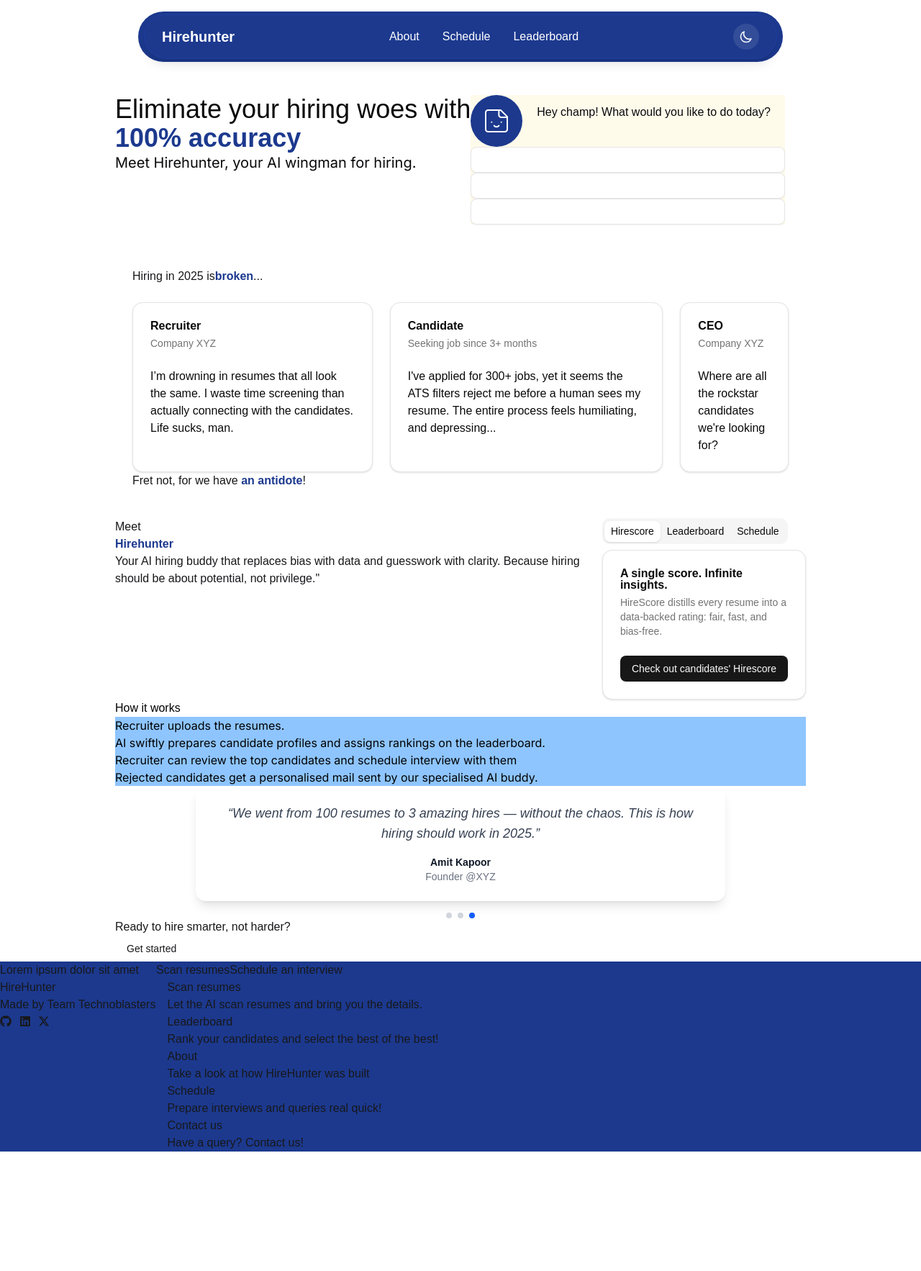
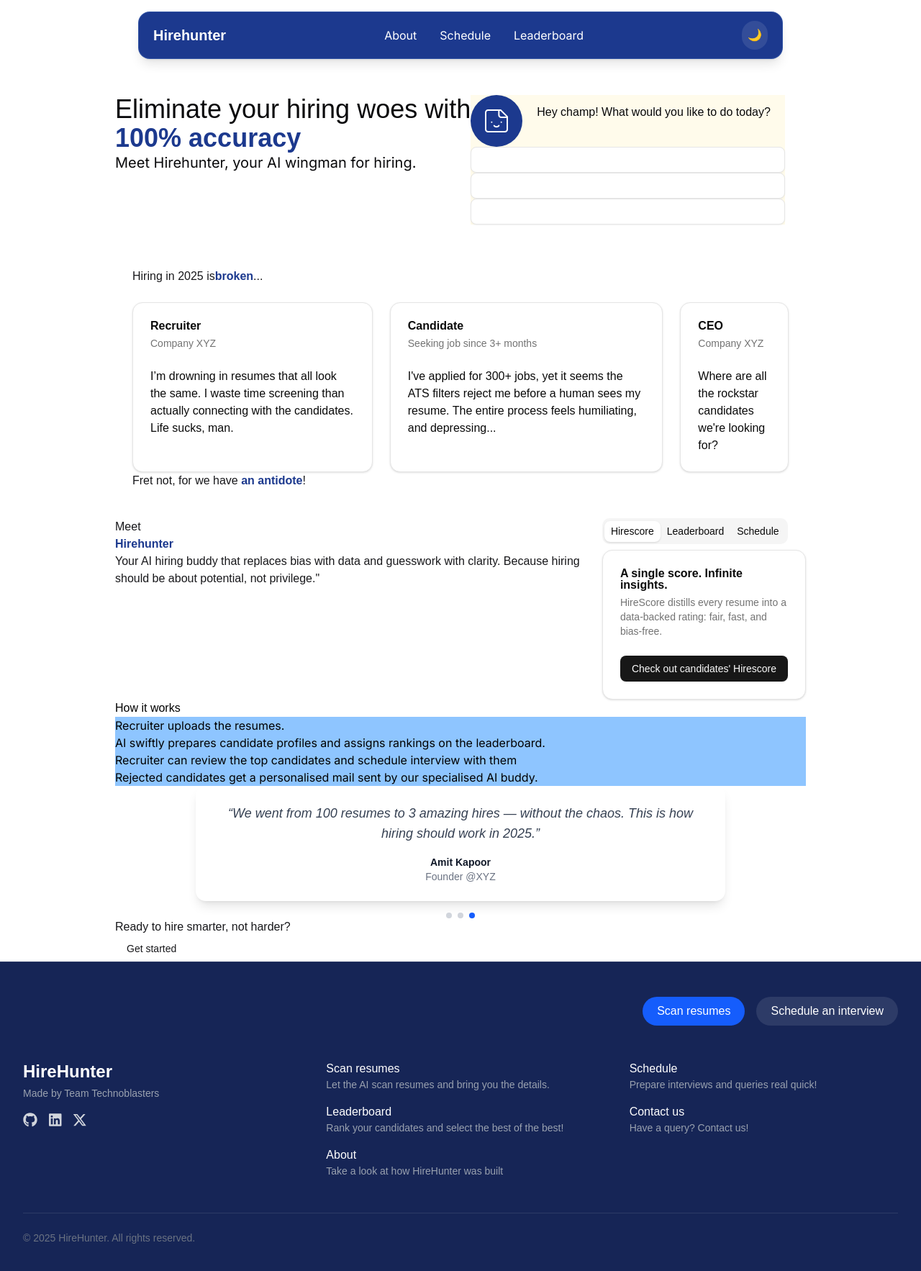
Before and after one commit to aigle-levant/hirehunter-ai, a React (Vite) app: page / in a window 1280 px wide. Shown: the top 1766 px of the page at 72% size. Before the commit the page ends 1336 px from the top, so only its background shows below. Built offline with nearby package versions, Linux system fonts and the light colour scheme; a web font is replaced by a local one.

Commit message:
Updated new look for navbar and footer

```diff
--- a/package.json
+++ b/package.json
@@ -10,8 +10,10 @@
     "preview": "vite preview"
   },
   "dependencies": {
+    "@dotlottie/react-player": "^1.6.19",
     "@fortawesome/free-brands-svg-icons": "^7.0.0",
     "@fortawesome/react-fontawesome": "^0.2.3",
+    "@lottiefiles/react-lottie-player": "^3.6.0",
     "@material-tailwind/react": "^2.1.10",
     "@radix-ui/react-dialog": "^1.1.14",
     "@radix-ui/react-dropdown-menu": "^2.1.15",
--- a/src/components/common/Footer.jsx
+++ b/src/components/common/Footer.jsx
@@ -8,66 +8,102 @@ import {
 
 export default function Footer() {
   return (
-    <footer className="fixed w-full bg-blue-900">
-      <div id="final-cta" className="flex flex-row gap-6">
-        <p>Lorem ipsum dolor sit amet</p>
-        <div id="btn-grp">
-          <button type="button">Scan resumes</button>
-          <button type="button">Schedule an interview</button>
+    <footer className="w-full bg-blue-950 text-gray-300 px-8 py-12 border-t border-white/10">
+      <div className="flex flex-col md:flex-row md:items-center md:justify-between gap-6 mb-12">
+        <p className="text-lg font-light max-w-lg"></p>
+        <div className="flex gap-4">
+          <button className="px-5 py-2 rounded-full bg-blue-600 hover:bg-blue-500 text-white transition-all">
+            Scan resumes
+          </button>
+          <button className="px-5 py-2 rounded-full bg-white/10 hover:bg-white/20 text-white transition-all">
+            Schedule an interview
+          </button>
         </div>
       </div>
-      <div id="footer-main" className="flex flex-row gap-4">
-        <div id="footer-left" className="flex flex-col">
-          <p>HireHunter</p>
-          <p>Made by Team Technoblasters</p>
-          <div id="socials" className="flex flex-row gap-3">
-            <a href="https://github.com/aigle-levant/hirehunter-ai">
-              <FontAwesomeIcon icon={faGithub} />
+
+      <div className="grid grid-cols-1 md:grid-cols-3 gap-12">
+        <div>
+          <h2 className="text-2xl font-semibold text-white">HireHunter</h2>
+          <p className="text-sm text-gray-400 mt-1">
+            Made by Team Technoblasters
+          </p>
+
+          <div className="flex gap-4 mt-4">
+            <a
+              href="https://github.com/aigle-levant/hirehunter-ai"
+              className="hover:text-white transition-colors"
+            >
+              <FontAwesomeIcon icon={faGithub} size="lg" />
             </a>
-            <a href="https://www.linkedin.com/in/prajanya-subramanian/">
-              <FontAwesomeIcon icon={faLinkedin} />
+            <a
+              href="https://www.linkedin.com/in/prajanya-subramanian/"
+              className="hover:text-white transition-colors"
+            >
+              <FontAwesomeIcon icon={faLinkedin} size="lg" />
             </a>
-            <a href="https://x.com/aiglelevant">
-              <FontAwesomeIcon icon={faXTwitter} />
+            <a
+              href="https://x.com/aiglelevant"
+              className="hover:text-white transition-colors"
+            >
+              <FontAwesomeIcon icon={faXTwitter} size="lg" />
             </a>
           </div>
         </div>
-        <div id="footer-right">
-          <div className="flex flex-col">
+
+        <div className="space-y-4">
           <div>
-              <NavLink to="/scan" className="block hover:underline">
+            <NavLink to="/scan" className="block text-white hover:underline">
               Scan resumes
             </NavLink>
-              <p>Let the AI scan resumes and bring you the details.</p>
+            <p className="text-sm text-gray-400">
+              Let the AI scan resumes and bring you the details.
+            </p>
           </div>
           <div>
-              <NavLink to="/leaderboard" className="block hover:underline">
+            <NavLink
+              to="/leaderboard"
+              className="block text-white hover:underline"
+            >
               Leaderboard
             </NavLink>
-              <p>Rank your candidates and select the best of the best!</p>
+            <p className="text-sm text-gray-400">
+              Rank your candidates and select the best of the best!
+            </p>
           </div>
           <div>
-              <NavLink to="/about" className="block hover:underline">
+            <NavLink to="/about" className="block text-white hover:underline">
               About
             </NavLink>
-              <p>Take a look at how HireHunter was built</p>
+            <p className="text-sm text-gray-400">
+              Take a look at how HireHunter was built
+            </p>
           </div>
         </div>
-          <div className="flex flex-col">
+
+        <div className="space-y-4">
           <div>
-              <NavLink to="/schedule" className="block hover:underline">
+            <NavLink
+              to="/schedule"
+              className="block text-white hover:underline"
+            >
               Schedule
             </NavLink>
-              <p>Prepare interviews and queries real quick!</p>
+            <p className="text-sm text-gray-400">
+              Prepare interviews and queries real quick!
+            </p>
           </div>
           <div>
-              <NavLink to="/contact" className="block hover:underline">
+            <NavLink to="/contact" className="block text-white hover:underline">
               Contact us
             </NavLink>
-              <p>Have a query? Contact us!</p>
+            <p className="text-sm text-gray-400">Have a query? Contact us!</p>
           </div>
         </div>
       </div>
+
+      {/* Bottom Note */}
+      <div className="mt-12 pt-6 border-t border-white/10 text-sm text-gray-500">
+        © {new Date().getFullYear()} HireHunter. All rights reserved.
       </div>
     </footer>
   );
--- /dev/null
+++ b/src/components/common/LoadingScreen.jsx
@@ -0,0 +1,14 @@
+import { DotLottiePlayer } from "@dotlottie/react-player";
+
+export default function LoadingScreen() {
+  return (
+    <div className="fixed inset-0 flex justify-center items-center bg-white z-50">
+      <DotLottiePlayer
+        src="/loading.lottie"
+        autoplay
+        loop
+        style={{ height: 500, width: 500 }}
+      />
+    </div>
+  );
+}
--- a/src/components/common/Navbar.jsx
+++ b/src/components/common/Navbar.jsx
@@ -1,14 +1,24 @@
 import { useEffect, useState } from "react";
 import { NavLink } from "react-router-dom";
+import { motion, AnimatePresence } from "framer-motion";
 
 export default function Navbar() {
   const [menuOpen, setMenuOpen] = useState(false);
   const [isDark, setIsDark] = useState(false);
+  const [showNav, setShowNav] = useState(false);
   const [scrolled, setScrolled] = useState(false);
 
   useEffect(() => {
-    const timer = setTimeout(() => setScrolled(true), 1000);
+    const timer = setTimeout(() => setShowNav(true), 3000);
     return () => clearTimeout(timer);
+  }, []);
+
+  useEffect(() => {
+    const handleScroll = () => {
+      setScrolled(window.scrollY > 10);
+    };
+    window.addEventListener("scroll", handleScroll);
+    return () => window.removeEventListener("scroll", handleScroll);
   }, []);
 
   const toggleTheme = () => {
@@ -16,187 +26,113 @@ export default function Navbar() {
   };
 
   return (
-    <header
-      className={`${
-        scrolled ? "top-4" : "-top-32"
-      } rounded-full fixed top-4 left-1/2 z-50 w-[90%] max-w-4xl -translate-x-1/2 bg-blue-900 px-2 py-1 font-sans`}
+    <AnimatePresence>
+      {showNav && (
+        <motion.header
+          initial={{ y: -100, opacity: 0, scale: 0.95 }}
+          animate={{ y: 0, opacity: 1, scale: 1 }}
+          exit={{ y: -100, opacity: 0 }}
+          transition={{
+            type: "spring",
+            stiffness: 80,
+            damping: 12,
+          }}
+          className="fixed top-4 left-1/2 z-50 w-[90%] max-w-4xl -translate-x-1/2"
         >
-      <nav className="rounded-full px-6 py-3 shadow-lg border border-[#2F52E0]/20">
+          <nav
+            className={`rounded-2xl px-5 py-3 shadow-lg border transition-all duration-300 backdrop-blur-md
+    ${
+      scrolled
+        ? "bg-white/30 border-white/20 text-gray-900" // On
+        : "bg-blue-900 border-blue-300/20 text-white" //
+    }`}
+          >
             <div className="hidden md:flex items-center justify-between">
               <NavLink
                 to="/"
-            className="text-xl font-sans font-bold text-white transition-colors duration-200"
+                className="text-xl font-bold font-sans transition-colors duration-200 relative group"
               >
                 Hirehunter
+                <span className="absolute bottom-0 left-0 w-0 h-[2px] bg-white transition-all duration-300 group-hover:w-full"></span>
               </NavLink>
 
-          {/* Center Links */}
               <div className="flex items-center space-x-8">
+                {["about", "schedule", "leaderboard"].map((link) => (
                   <NavLink
-              to="/about"
-              className="text-white hover:text-white transition-colors duration-200 font-medium"
+                    key={link}
+                    to={`/${link}`}
+                    className="font-body relative group"
                   >
-              About
+                    {link.charAt(0).toUpperCase() + link.slice(1)}
+                    <span className="absolute bottom-0 left-0 w-0 h-[2px] bg-white transition-all duration-300 group-hover:w-full"></span>
                   </NavLink>
-            <NavLink
-              to="/schedule"
-              className="text-white hover:text-white transition-colors duration-200 font-medium"
-            >
-              Schedule
-            </NavLink>
-            <NavLink
-              to="/leaderboard"
-              className="text-white hover:text-white transition-colors duration-200 font-medium"
-            >
-              Leaderboard
-            </NavLink>
+                ))}
               </div>
 
               {/* Dark Mode Toggle */}
               <button
                 onClick={toggleTheme}
                 className="p-2 rounded-full bg-white/10 hover:bg-white/20 transition-all duration-200 text-[#F0F4F9] hover:text-white"
-            aria-label="Toggle theme"
               >
-            {isDark ? (
-              <svg
-                className="w-5 h-5"
-                fill="none"
-                stroke="currentColor"
-                viewBox="0 0 24 24"
-              >
-                <path
-                  strokeLinecap="round"
-                  strokeLinejoin="round"
-                  strokeWidth={2}
-                  d="M12 3v1m0 16v1m9-9h-1M4 12H3m15.364 6.364l-.707-.707M6.343 6.343l-.707-.707m12.728 0l-.707.707M6.343 17.657l-.707.707M16 12a4 4 0 11-8 0 4 4 0 018 0z"
-                />
-              </svg>
-            ) : (
-              <svg
-                className="w-5 h-5"
-                fill="none"
-                stroke="currentColor"
-                viewBox="0 0 24 24"
-              >
-                <path
-                  strokeLinecap="round"
-                  strokeLinejoin="round"
-                  strokeWidth={2}
-                  d="M20.354 15.354A9 9 0 018.646 3.646 9.003 9.003 0 0012 21a9.003 9.003 0 008.354-5.646z"
-                />
-              </svg>
-            )}
+                {isDark ? "🌞" : "🌙"}
               </button>
             </div>
 
             {/* Mobile Layout */}
             <div className="md:hidden flex items-center justify-between">
-          {/* Logo */}
-          <NavLink to="/" className="font-sans font-bold text-white text-lg">
+              <NavLink
+                to="/"
+                className="font-bold text-white text-lg relative group"
+              >
                 Hirehunter
+                <span className="absolute bottom-0 left-0 w-0 h-[2px] bg-white transition-all duration-300 group-hover:w-full"></span>
               </NavLink>
 
-          {/* Right side buttons */}
               <div className="flex items-center space-x-2">
-            {/* Dark Mode Toggle Mobile */}
                 <button
                   onClick={toggleTheme}
-              className="p-2 rounded-full bg-white/10 hover:bg-white/20 transition-all duration-200 text-[#F0F4F9]"
-              aria-label="Toggle theme"
+                  className="p-2 rounded-full bg-white/10 hover:bg-white/20 text-[#F0F4F9]"
                 >
-              {isDark ? (
-                <svg
-                  className="w-4 h-4"
-                  fill="none"
-                  stroke="currentColor"
-                  viewBox="0 0 24 24"
-                >
-                  <path
-                    strokeLinecap="round"
-                    strokeLinejoin="round"
-                    strokeWidth={2}
-                    d="M12 3v1m0 16v1m9-9h-1M4 12H3m15.364 6.364l-.707-.707M6.343 6.343l-.707-.707m12.728 0l-.707.707M6.343 17.657l-.707.707M16 12a4 4 0 11-8 0 4 4 0 018 0z"
-                  />
-                </svg>
-              ) : (
-                <svg
-                  className="w-4 h-4"
-                  fill="none"
-                  stroke="currentColor"
-                  viewBox="0 0 24 24"
-                >
-                  <path
-                    strokeLinecap="round"
-                    strokeLinejoin="round"
-                    strokeWidth={2}
-                    d="M20.354 15.354A9 9 0 018.646 3.646 9.003 9.003 0 0012 21a9.003 9.003 0 008.354-5.646z"
-                  />
-                </svg>
-              )}
+                  {isDark ? "🌞" : "🌙"}
                 </button>
-
-            {/* Hamburger Menu */}
                 <button
                   onClick={() => setMenuOpen(!menuOpen)}
-              className="p-2 rounded-full bg-white/10 hover:bg-white/20 transition-all duration-200 text-[#F0F4F9]"
-              aria-label="Toggle menu"
+                  className="p-2 rounded-full bg-white/10 hover:bg-white/20 text-[#F0F4F9]"
                 >
-              <svg
-                className="w-5 h-5"
-                fill="none"
-                stroke="currentColor"
-                viewBox="0 0 24 24"
-              >
-                {menuOpen ? (
-                  <path
-                    strokeLinecap="round"
-                    strokeLinejoin="round"
-                    strokeWidth={2}
-                    d="M6 18L18 6M6 6l12 12"
-                  />
-                ) : (
-                  <path
-                    strokeLinecap="round"
-                    strokeLinejoin="round"
-                    strokeWidth={2}
-                    d="M4 6h16M4 12h16M4 18h16"
-                  />
-                )}
-              </svg>
+                  {menuOpen ? "✖" : "☰"}
                 </button>
               </div>
             </div>
 
-        {/* Mobile Menu Dropdown */}
+            {/* Mobile Menu */}
+            <AnimatePresence>
               {menuOpen && (
-          <div className="md:hidden mt-4 pt-4 border-t border-white/20">
-            <div className="flex flex-col space-y-3">
+                <motion.div
+                  initial={{ opacity: 0, height: 0 }}
+                  animate={{ opacity: 1, height: "auto" }}
+                  exit={{ opacity: 0, height: 0 }}
+                  transition={{ duration: 0.3 }}
+                  className="md:hidden mt-4 pt-4 border-t border-white/20"
+                >
+                  <div className="flex flex-col space-y-3 font-body">
+                    {["about", "schedule", "leaderboard"].map((link) => (
                       <NavLink
-                to="/about"
-                className="text-white hover:text-white transition-colors duration-200 font-medium py-2"
+                        key={link}
+                        to={`/${link}`}
                         onClick={() => setMenuOpen(false)}
+                        className="relative group"
                       >
-                About
+                        {link.charAt(0).toUpperCase() + link.slice(1)}
+                        <span className="absolute bottom-0 left-0 w-0 h-[2px] bg-white transition-all duration-300 group-hover:w-full"></span>
                       </NavLink>
-              <NavLink
-                to="/schedule"
-                className="text-white hover:text-white transition-colors duration-200 font-medium py-2"
-                onClick={() => setMenuOpen(false)}
-              >
-                Schedule
-              </NavLink>
-              <NavLink
-                to="/leaderboard"
-                className="text-white hover:text-white transition-colors duration-200 font-medium py-2"
-                onClick={() => setMenuOpen(false)}
-              >
-                Leaderboard
-              </NavLink>
+                    ))}
                   </div>
-          </div>
+                </motion.div>
               )}
+            </AnimatePresence>
           </nav>
-    </header>
+        </motion.header>
+      )}
+    </AnimatePresence>
   );
 }
--- a/src/pages/Home.jsx
+++ b/src/pages/Home.jsx
@@ -4,9 +4,24 @@ import Testimonials from "../components/home/Testimonials.jsx";
 import Solution from "../components/home/Solution.jsx";
 import FinalCTA from "../components/home/FinalCTA.jsx";
 import ProblemStatement from "../components/home/ProblemStatement.jsx";
+import { useEffect, useState } from "react";
+import LoadingScreen from "../components/common/LoadingScreen.jsx";
 
 export default function Home() {
+  const [loading, setLoading] = useState(true);
+
+  useEffect(() => {
+    const timer = setTimeout(() => setLoading(false), 3000);
+    return () => clearTimeout(timer);
+  }, []);
   return (
+    <>
+      {loading && <LoadingScreen />}
+      <div
+        className={
+          loading ? "opacity-0" : "opacity-100 transition-opacity duration-500"
+        }
+      >
         <section id="home">
           <HeroSection />
           <ProblemStatement />
@@ -15,5 +30,7 @@ export default function Home() {
           <Testimonials />
           <FinalCTA />
         </section>
+      </div>
+    </>
   );
 }
```
Also changed, not shown: 2 other files (tests, documents, lock files or other folders). Lines whose indentation alone changed are shown as unchanged.
